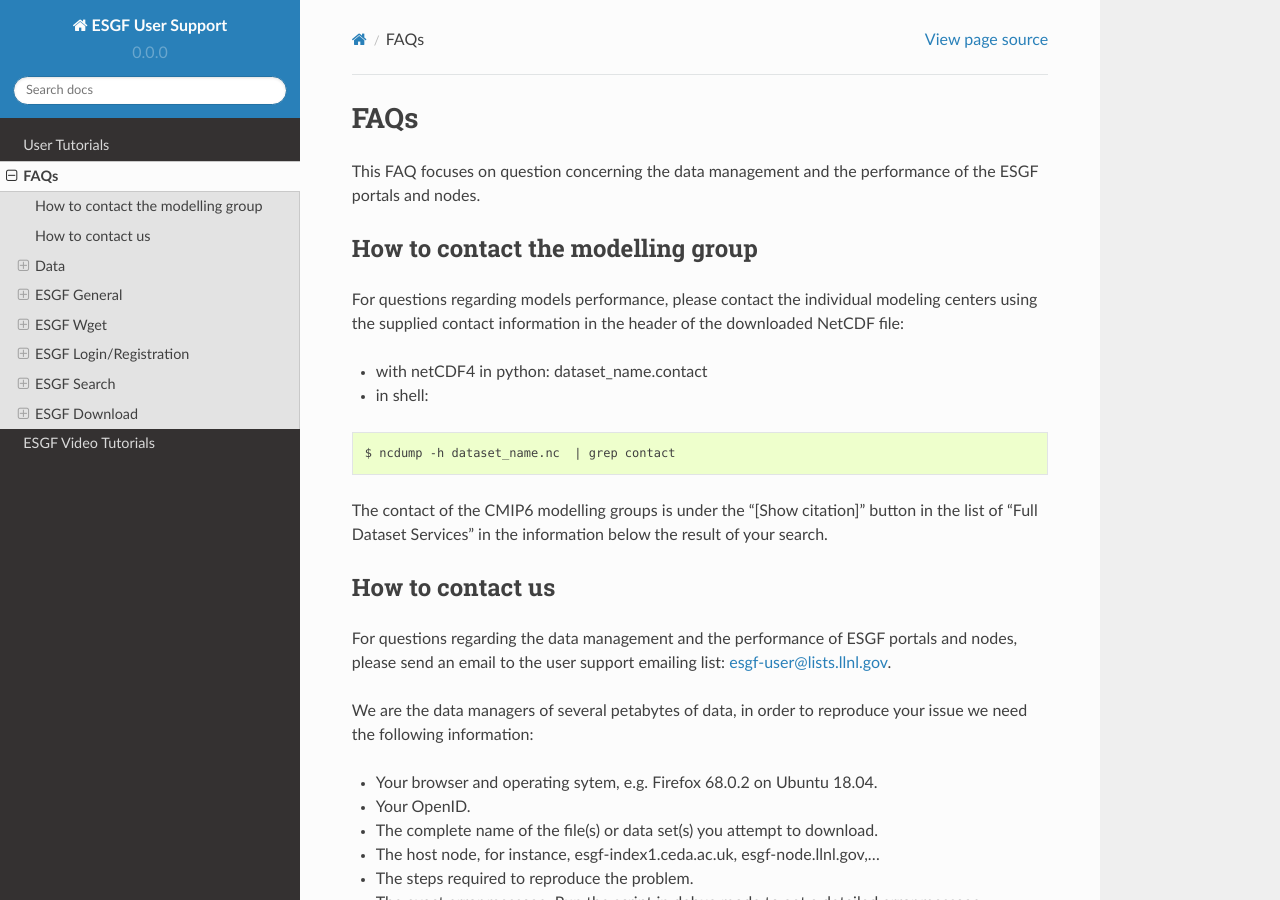
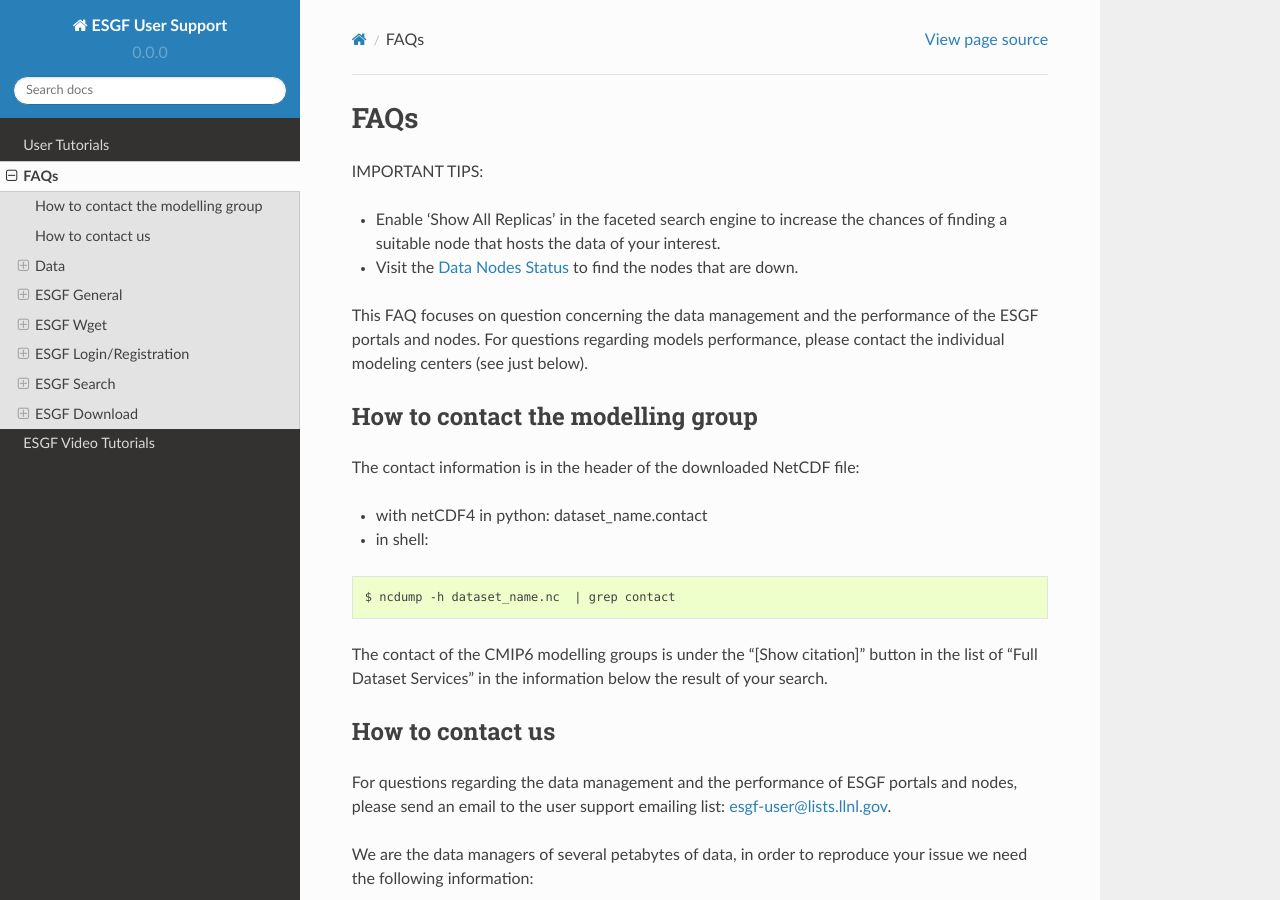
Before and after one commit to ESGF/esgf-user-support, a Sphinx documentation site: the page built from docs/faq.rst, in a window 1280 px wide and 900 px high. Built offline with Sphinx 7.4.7 and the Read the Docs theme 2.0.0, drawn with Linux system fonts in a browser that asks for light colours.

Commit message:
add 2 tips in both guide and faq: enable show replicas and visit data node status page

```diff
--- a/docs/faq.rst
+++ b/docs/faq.rst
@@ -3,12 +3,19 @@
 FAQs
 ====
 
-This FAQ focuses on question concerning the data management and the performance of the ESGF portals and nodes.
+IMPORTANT TIPS:
+
++ Enable 'Show All Replicas' in the faceted search engine to increase the chances of finding a suitable node that hosts the data of your interest.
+
++ Visit the `Data Nodes Status <https://esgf-node.llnl.gov/status/>`_ to find the nodes that are down.
+
+
+This FAQ focuses on question concerning the data management and the performance of the ESGF portals and nodes. For questions regarding models performance, please contact the individual modeling centers (see just below).
 
 How to contact the modelling group
 **********************************
 
-For questions regarding models performance, please contact the individual modeling centers using the supplied contact information in the header of the downloaded NetCDF file:
+The contact information is in the header of the downloaded NetCDF file:
 
 + with netCDF4 in python: dataset_name.contact
 
```
Also changed, not shown: docs/user_guide.rst (+11 -0 lines).
